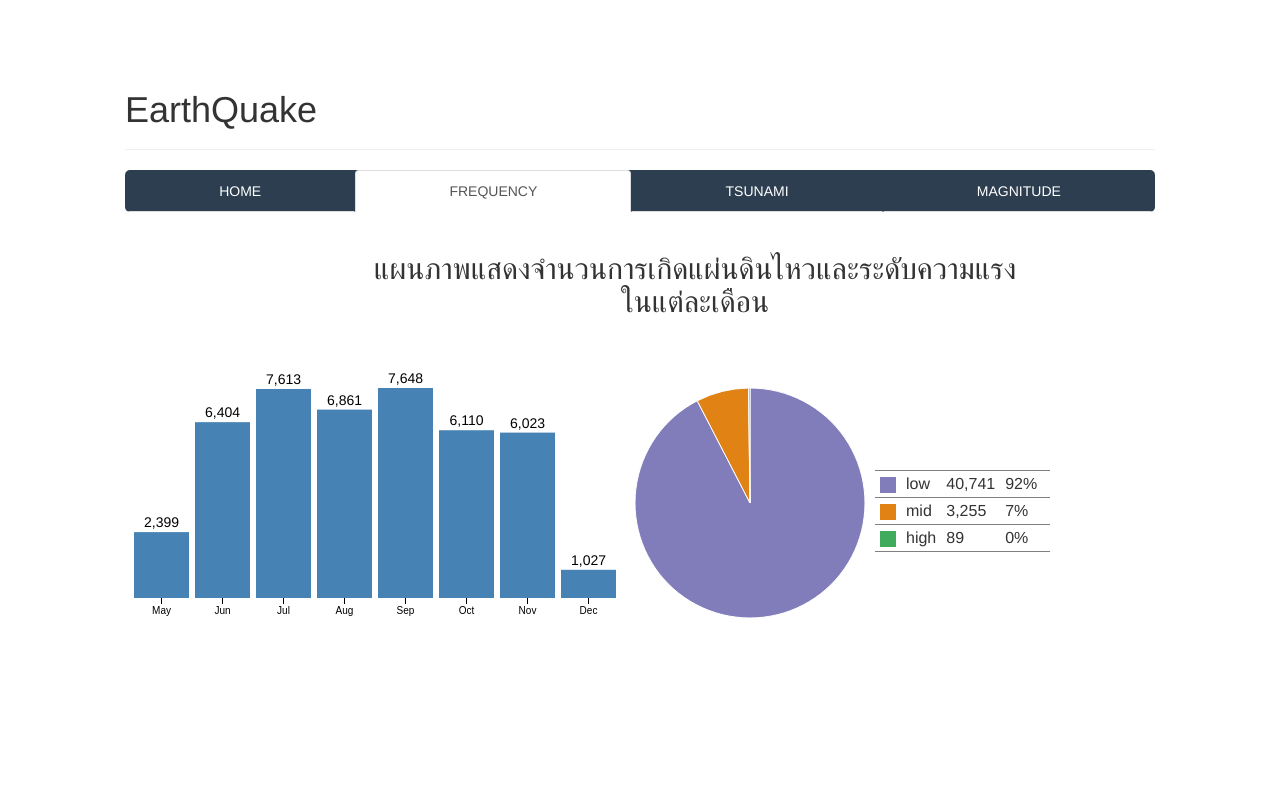
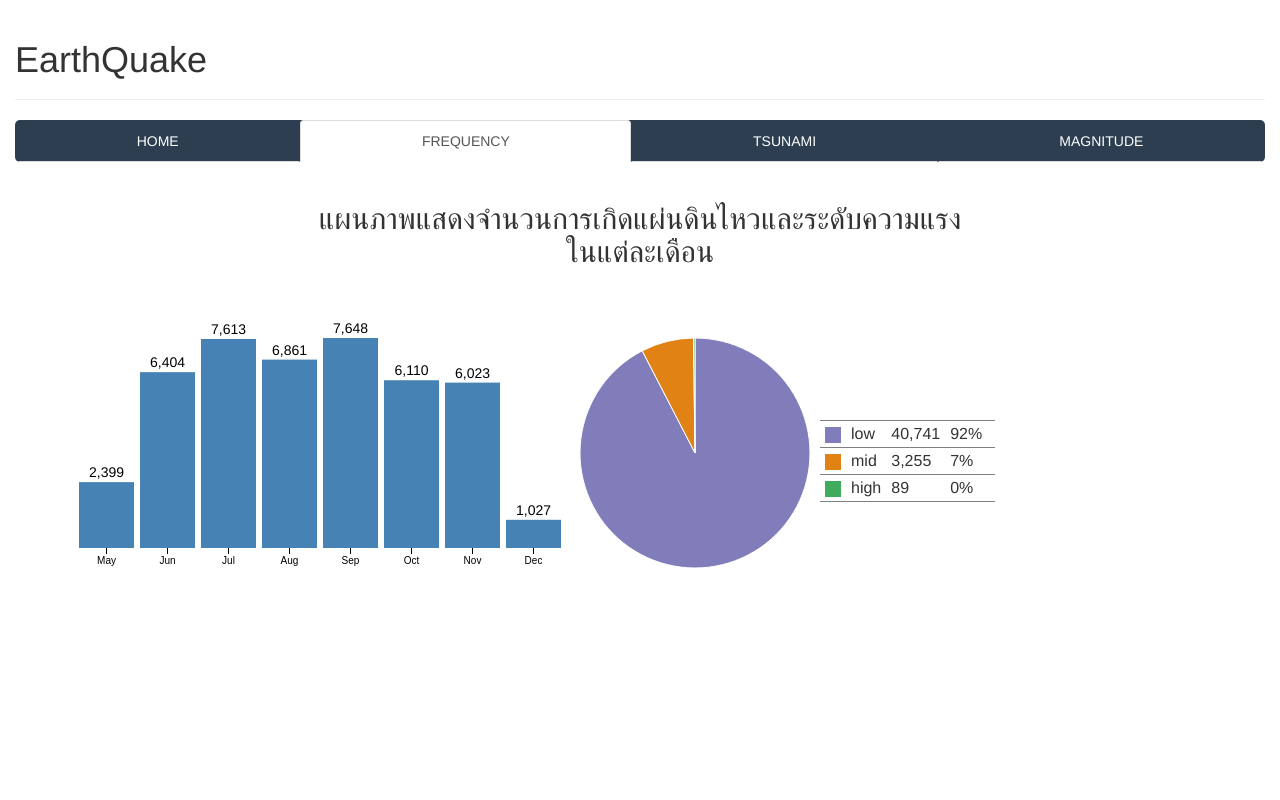
Before and after one commit to compmaxxx/DM-EarthQuake, a PHP site: page /frequency.php in a window 1280 px wide. Run offline with PHP 8.4, Linux system fonts and the light colour scheme.

Commit message:
delete body size

```diff
--- a/frequency.php
+++ b/frequency.php
@@ -1,10 +1,7 @@
 <?php include_once "template/header.php" ?>
 
 <style>
-body{
-    width:1060px;
-    margin:50px auto;
-}
+
 path {  stroke: #fff; }
 path:hover {  opacity:0.9; }
 rect:hover {  fill:blue; }
```
